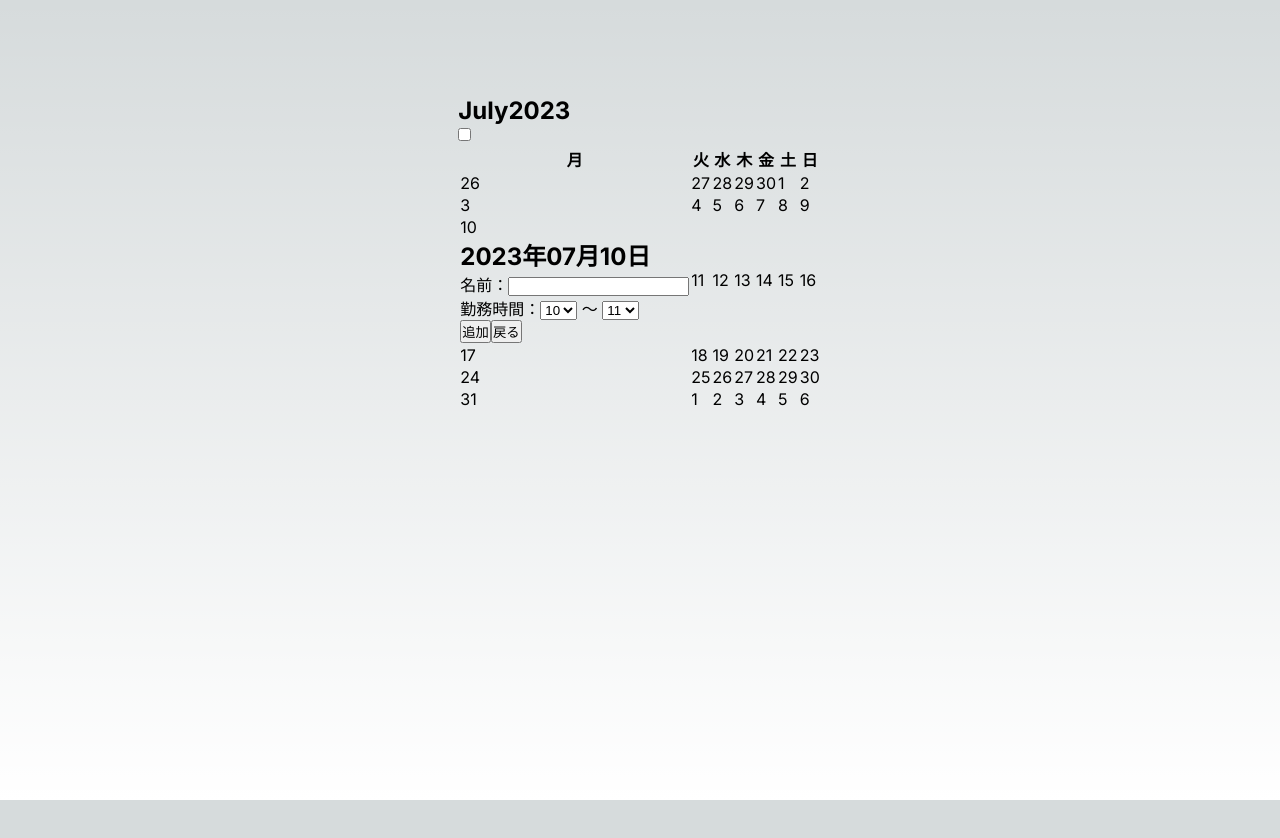
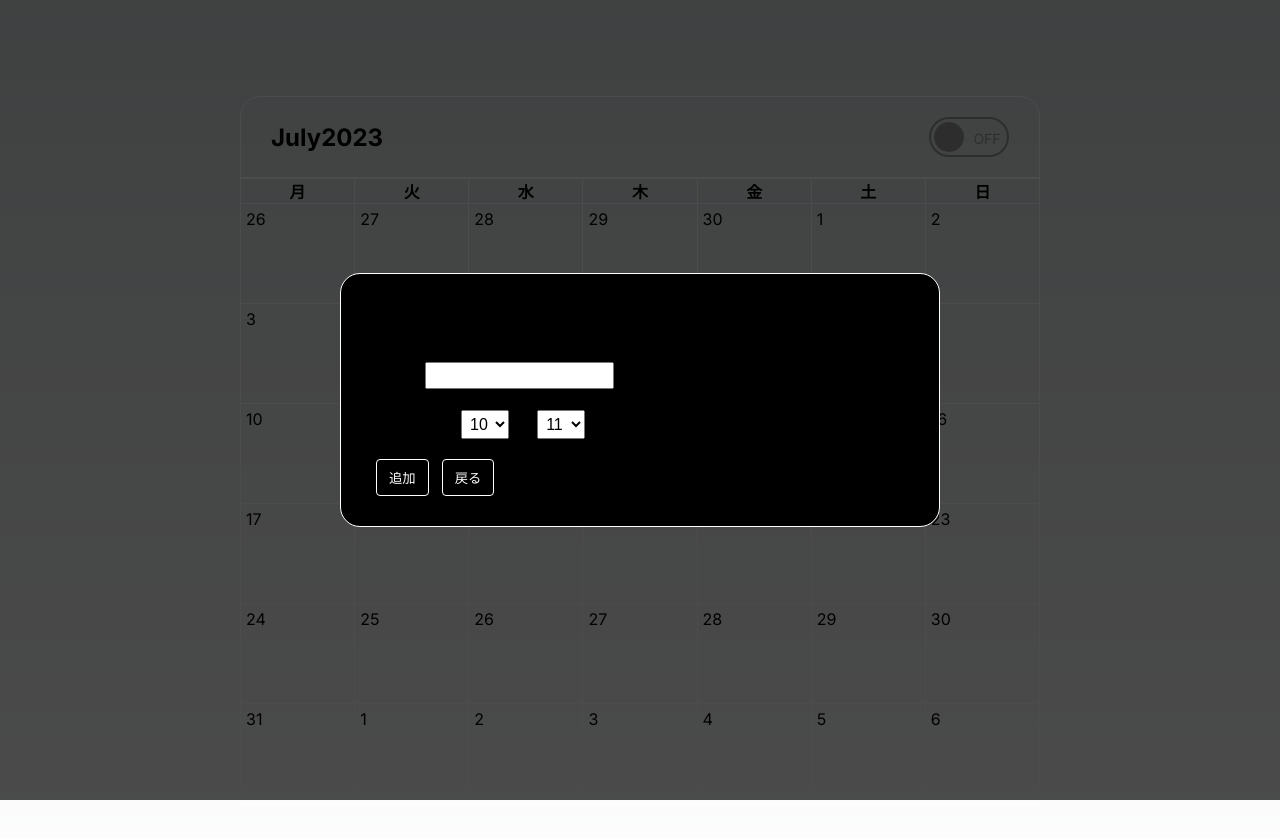
Before and after one commit to d-chi839/react-shift, a Next.js app: page / in a window 1280 px wide. Both pictures are taken after a click on the element "10". Shown: the top 838 px of the page. Before the commit the page ends 800 px from the top, so only its background shows below. Built offline with nearby package versions, Linux system fonts and the light colour scheme.

Commit message:
♻️ リファクタリング

```diff
--- a/app/components/Calendar.jsx
+++ b/app/components/Calendar/index.jsx
@@ -1,41 +1,26 @@
 "use client";
 
+import classes from "./Calendar.module.css";
 import { DateTime } from "luxon";
-import { Input } from "./Input";
+import { Input } from "../Input";
 import { useState } from "react";
 
 export function Calendar() {
-  const [inputedName, setInputName] = useState("");
-  const [inputedStart, setInputStart] = useState("");
-  const [inputedEnd, setInputEnd] = useState("");
-  const [showInput, setShowInput] = useState(false);
-
-  const handleAddData = (name, start, end) => {
-    setInputName(name);
-    setInputStart(start);
-    setInputEnd(end);
-    setShowInput(true);
-  };
-
-  const [inputDate, setInputDate] = useState("");
+  // tdをクリックしたときにinputDateに日付を入れる処理
+  const [inputDate, setInputDate] = useState(null);
   const datePass = (day) => {
     setInputDate(day.date);
-    setShowInput(true);
-  };
-
-  const [inputWeekDate, setInputWeekDate] = useState("");
-  const weekDatePass = (thisWeek) => {
-    setInputWeekDate(thisWeek.day);
-  };
-
-  const handleShowInput = (showInput) => {
-    setShowInput(showInput);
+    inputView();
   };
 
   // 表示切り替えのトグルスイッチ
   const [viewSwitch, setViewSwitch] = useState(true);
-  const toggleView = () => {
-    setViewSwitch((ViewSwitch) => !viewSwitch);
+  const toggleView = () => setViewSwitch(!viewSwitch);
+
+  // Inputコンポーネントの表示切り替え
+  const [isShow, setIsShow] = useState(false);
+  const inputView = () => {
+    setIsShow((inputView) => !inputView);
   };
 
   // カレンダー関係
@@ -70,7 +55,10 @@ export function Calendar() {
   let thisWeekStart = date.startOf("week");
   const thisWeekEnd = date.endOf("week");
   while (thisWeekStart <= thisWeekEnd) {
-    thisWeeks.push(thisWeekStart);
+    thisWeeks.push({
+      date: thisWeekStart.toFormat("yyyy年MM月dd日"),
+      day: thisWeekStart.day,
+    });
     thisWeekStart = thisWeekStart.plus({ day: 1 });
   }
 
@@ -79,30 +67,21 @@ export function Calendar() {
 
   return (
     <>
-      <div>
-        <div className="flex justify-between">
+      <div className={classes.calendar}>
+        <div className={classes.calendar__head}>
           <h2>
             <span className="mr-3">{currentMonth}</span>
             <span>{currentYear}</span>
           </h2>
-          <div>
-            <label>
-              <input
-                className="peer sr-only"
-                id="view"
-                onClick={toggleView}
-                type="checkbox"
-              ></input>
-              <span
-                className="block w-[2em] cursor-pointer bg-gray-500 rounded-full
-                p-[1px] after:block after:h-[1em] after:w-[1em] after:rounded-full
-                after:bg-white after:transition peer-checked:bg-blue-500
-                peer-checked:after:translate-x-[calc(100%-2px)]"
-              />
+          <div className={classes.switchArea}>
+            <input onClick={toggleView} type="checkbox" id="view" />
+            <label for="view">
+              <span></span>
             </label>
+            <div className={classes.swImg}></div>
           </div>
         </div>
-        <div>
+        <div className={classes.calendar__body}>
           <table>
             <thead>
               <tr>
@@ -125,14 +104,16 @@ export function Calendar() {
                               }}
                               key={index}
                             >
-                              {day.day}
-                              {showInput && inputDate === day.date && (
+                              <div className={classes.td__inner}>
+                                <span className={classes.calendar__date}>
+                                  {day.day}
+                                </span>
+                              </div>
+                              {isShow && inputDate == day.date && (
                                 <Input
-                                  displayDate={inputDate}
-                                  date={date}
-                                  addData={handleAddData}
-                                  show={handleShowInput}
-                                  setShowInput={setShowInput}
+                                  date={day.date}
+                                  isShow={isShow}
+                                  inputView={inputView}
                                 />
                               )}
                             </td>
@@ -149,26 +130,21 @@ export function Calendar() {
                       return (
                         <td
                           onClick={() => {
-                            weekDatePass(thisWeek);
+                            datePass(thisWeek);
                           }}
                           key={index}
                         >
-                          {thisWeek.day}
-                          {showInput && inputDate === day.date && (
+                          <div className={classes.td__inner}>
+                            <span className={classes.calendar__date}>
+                              {thisWeek.day}
+                            </span>
+                          </div>
+                          {isShow && inputDate == thisWeek.date && (
                             <Input
-                              displayDate={inputDate}
-                              date={date}
-                              addData={handleAddData}
-                              show={handleShowInput}
-                              setShowInput={handleShowInput}
+                              date={thisWeek.date}
+                              isShow={isShow}
+                              inputView={inputView}
                             />
-                          )}
-                          {inputedName && (
-                            <>
-                              <p>{inputedName}</p>
-                              <p>{inputedStart}</p>
-                              <p>{inputedEnd}</p>
-                            </>
                           )}
                         </td>
                       );
--- a/app/components/Input.jsx
+++ /dev/null
@@ -1,79 +0,0 @@
-import { useState } from "react";
-
-export function Input(props) {
-  const starts = [10, 11, 12, 13, 14, 15, 16, 17, 18, 19, 20, 21, 22, 23];
-  const ends = [11, 12, 13, 14, 15, 16, 17, 18, 19, 20, 21, 22, 23, 24];
-
-  const [name, setName] = useState("");
-  const [start, setStart] = useState(starts[0]);
-  const [end, setEnd] = useState(ends[0]);
-
-  const addData = () => {
-    props.addData(name, start, end);
-    setName("");
-    setStart(starts[0]);
-    setEnd(ends[0]);
-    setShowInput = { setShowInput };
-  };
-
-  const closeInput = () => {
-    setName("");
-    setStart(starts[0]);
-    setEnd(ends[0]);
-    setShowInput = { setShowInput };
-  };
-
-  return (
-    <>
-      {props.show && (
-        <div>
-          <h2>{props.displayDate}</h2>
-          <div>
-            <label>名前：</label>
-            <input
-              type="text"
-              value={name}
-              onChange={(e) => setName(e.target.value)}
-            />
-          </div>
-          <div>
-            <label>勤務時間：</label>
-            <select
-              name="start"
-              id="time"
-              value={start}
-              onChange={(e) => setStart(parseInt(e.target.value))}
-            >
-              {starts.map((start, index) => {
-                return (
-                  <option key={index} value={start}>
-                    {start}
-                  </option>
-                );
-              })}
-            </select>
-            {" 〜 "}
-            <select
-              name="end"
-              id="time"
-              value={end}
-              onChange={(e) => setEnd(parseInt(e.target.value))}
-            >
-              {ends.map((end, index) => {
-                return (
-                  <option key={index} value={end}>
-                    {end}
-                  </option>
-                );
-              })}
-            </select>
-          </div>
-          <div>
-            <button onClick={addData}>追加</button>
-            <button onClick={closeInput}>戻る</button>
-          </div>
-        </div>
-      )}
-    </>
-  );
-}
--- /dev/null
+++ b/app/components/Input/index.jsx
@@ -0,0 +1,75 @@
+import { useState } from "react";
+import classes from "./Input.module.css";
+
+export function Input(props) {
+  const starts = [10, 11, 12, 13, 14, 15, 16, 17, 18, 19, 20, 21, 22, 23];
+  const ends = [11, 12, 13, 14, 15, 16, 17, 18, 19, 20, 21, 22, 23, 24];
+
+  const [name, setName] = useState("");
+  const [start, setStart] = useState(starts[0]);
+  const [end, setEnd] = useState(ends[0]);
+
+  const addData = () => {
+    props.inputView;
+  };
+
+  const closeInput = () => {
+    props.inputView;
+  };
+
+  return (
+    <div className={classes.input}>
+      <div className={classes.input__inner}>
+        <h2 className={classes.input__title}>{props.date}</h2>
+        <div className={classes.input__name}>
+          <label>名前：</label>
+          <input
+            type="text"
+            value={name}
+            onChange={(e) => setName(e.target.value)}
+          />
+        </div>
+        <div className={classes.input__time}>
+          <label>勤務時間：</label>
+          <select
+            name="start"
+            id="time"
+            value={start}
+            onChange={(e) => setStart(parseInt(e.target.value))}
+          >
+            {starts.map((start, index) => {
+              return (
+                <option key={index} value={start}>
+                  {start}
+                </option>
+              );
+            })}
+          </select>
+          {" 〜 "}
+          <select
+            name="end"
+            id="time"
+            value={end}
+            onChange={(e) => setEnd(parseInt(e.target.value))}
+          >
+            {ends.map((end, index) => {
+              return (
+                <option key={index} value={end}>
+                  {end}
+                </option>
+              );
+            })}
+          </select>
+        </div>
+        <div>
+          <button className={classes.btn__add} onClick={addData}>
+            追加
+          </button>
+          <button className={classes.btn__close} onClick={closeInput}>
+            戻る
+          </button>
+        </div>
+      </div>
+    </div>
+  );
+}
--- a/app/page.jsx
+++ b/app/page.jsx
@@ -1,9 +1,9 @@
-import styles from "./page.module.css";
+import classes from "./page.module.css";
 import { Calendar } from "./components/Calendar";
 
 export default function Home() {
   return (
-    <main className={styles.main}>
+    <main className={classes.main}>
       <Calendar />
     </main>
   );
```
